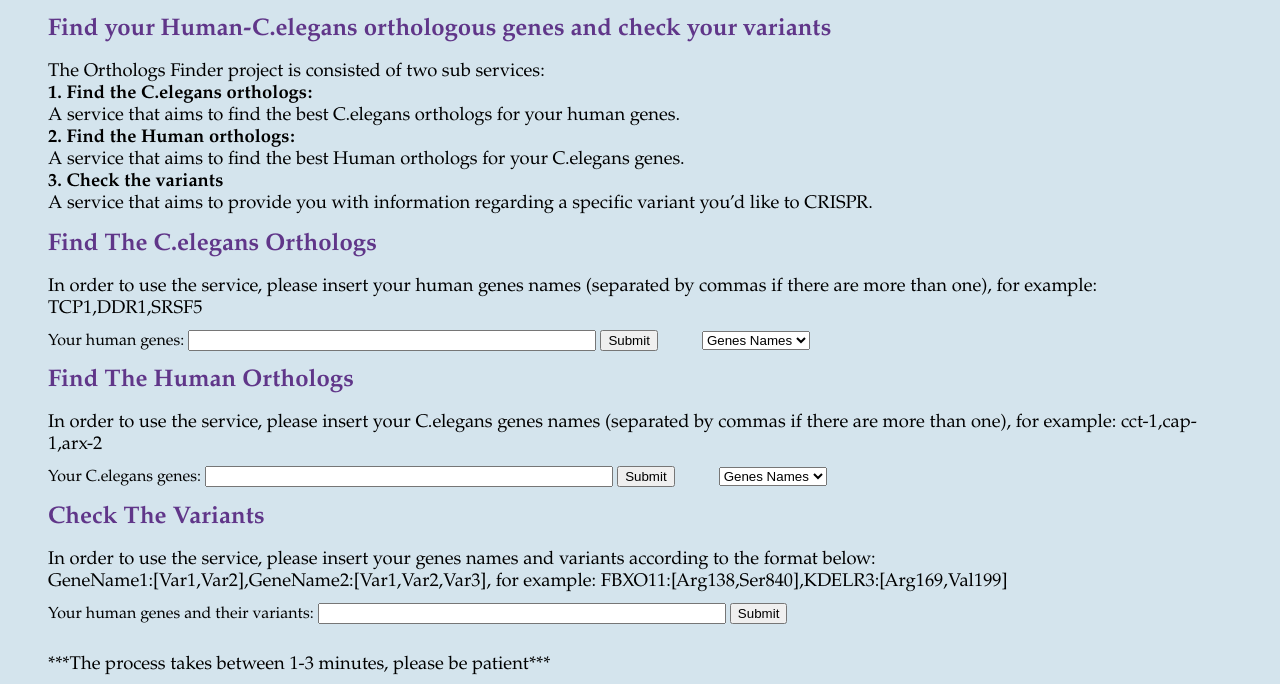
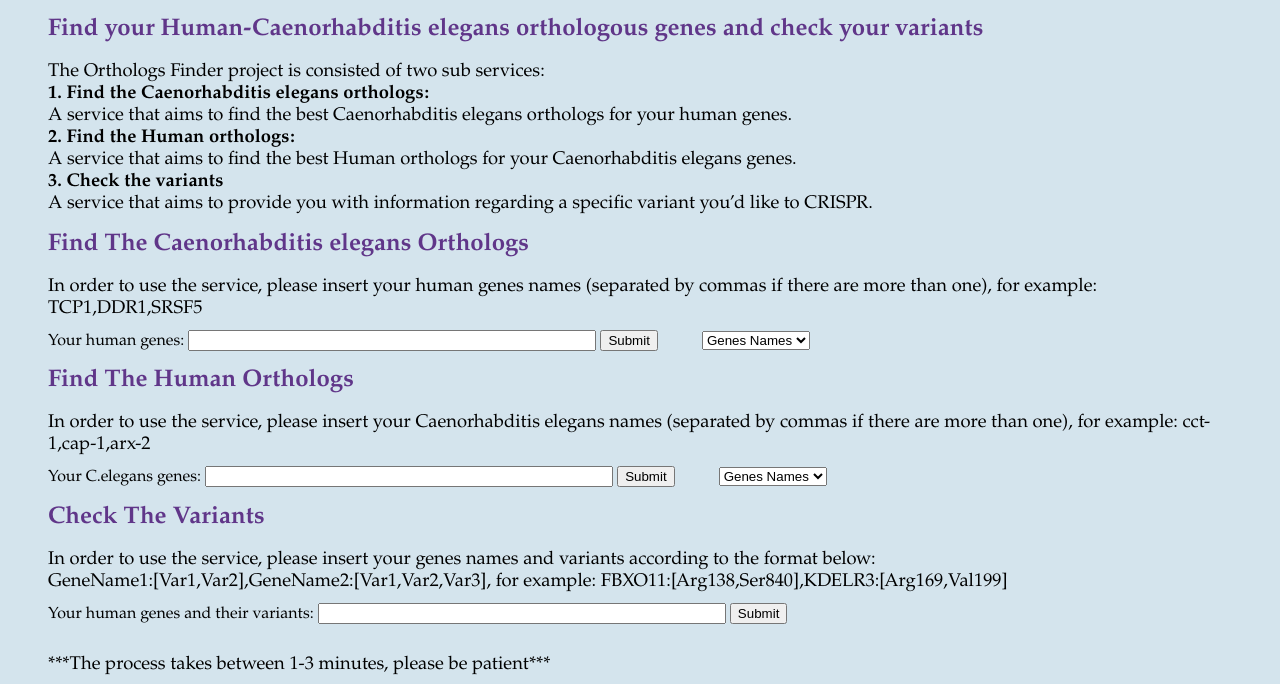
Before and after one commit to LiranAvda-TAU/Research, a Flask app: page /variants in a window 1280 px wide. Shown: the part 232-916 px from the top of the page. Run offline with Flask 2, Linux system fonts and the light colour scheme; parts of the project's set-up code (start-up, migrations or seed data) failed here and were passed over.

Commit message:
from C.elegans to Caenorhabditis elegans

```diff
--- a/flask_web_application/templates/query_form.html
+++ b/flask_web_application/templates/query_form.html
@@ -41,16 +41,16 @@
     {% block content %}
     <div class="loader" id="myloader" style="display: none;"></div>
     <div class="container" id="mycontainer" style="display: block;">
-    <h1> Find your Human-C.elegans orthologous genes and check your variants</h1>
+    <h1> Find your Human-Caenorhabditis elegans orthologous genes and check your variants</h1>
     <p> The Orthologs Finder project is consisted of  two sub services:</p>
-    <p><b> 1. Find the C.elegans orthologs:</b></p>
-	<p>A service that aims to find the best C.elegans orthologs for your human genes.</p>
+    <p><b> 1. Find the Caenorhabditis elegans orthologs:</b></p>
+	<p>A service that aims to find the best Caenorhabditis elegans orthologs for your human genes.</p>
     <p><b> 2. Find the Human orthologs:</b></p>
-	<p>A service that aims to find the best Human orthologs for your C.elegans genes.</p>
+	<p>A service that aims to find the best Human orthologs for your Caenorhabditis elegans genes.</p>
     <p><b> 3.  Check the variants</b></p>
 	<p>A service that aims to provide you with information regarding a specific variant you’d like to CRISPR.</p>
 
-    <h1>Find The C.elegans Orthologs</h1>
+    <h1>Find The Caenorhabditis elegans Orthologs</h1>
     <p> In order to use the service, please insert your human genes names (separated by commas if there are more than
         one), for example: TCP1,DDR1,SRSF5</p>
     <div class="gap-10"></div>
@@ -64,7 +64,7 @@
     </form>
 
     <h1>Find The Human Orthologs</h1>
-    <p> In order to use the service, please insert your C.elegans genes names (separated by commas if there are more
+    <p> In order to use the service, please insert your Caenorhabditis elegans names (separated by commas if there are more
         than one), for example: cct-1,cap-1,arx-2</p>
     <div class="gap-10"></div>
     <form action="/human_orthologs" method="POST">
--- a/flask_web_application/templates/variants_table_response.html
+++ b/flask_web_application/templates/variants_table_response.html
@@ -22,7 +22,7 @@
     {% block content %}
     <h1> Your Results Are Here! </h1>
     <table>
-        <thead><tr><th> Human Gene </th><th> Variant </th><th> C.elegans Ortholog </th><th> Conservation Status </th>
+        <thead><tr><th> Human Gene </th><th> Variant </th><th> Caenorhabditis elegans Ortholog </th><th> Conservation Status </th>
             <th> Position in C.elegans Sequence </th><th> Window Conservation Score </th><th> # Conservation Supporting
                 AlignmentS </th><th> MMP Mention </th></tr></thead>
         {%for result in true_results%}
```
